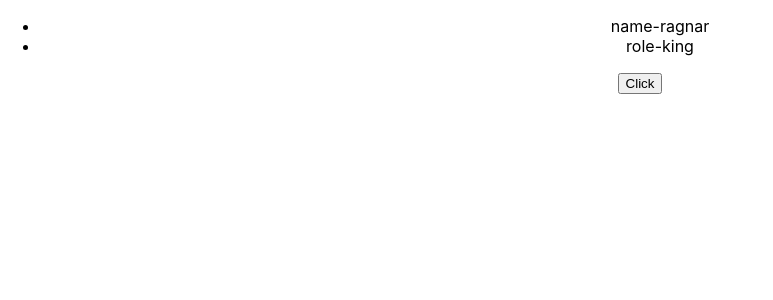
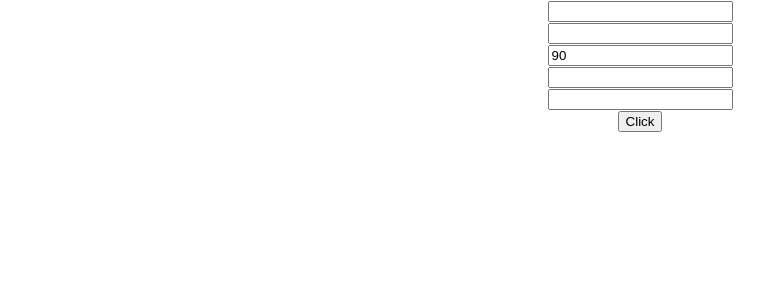
Before and after one commit to Shansudar/Manfree-react, a React (Create React App) app in the folder my-app/: page / in a window 1280 px wide. Shown: the top 300 px of the page, without its empty margins (0-773 px from the left). Built offline with nearby package versions, Linux system fonts and the light colour scheme.

Commit message:
useref hook started

```diff
--- a/my-app/src/App.js
+++ b/my-app/src/App.js
@@ -1,9 +1,9 @@
 import "./App.css";
-import Example from "./components/Example";
+import Reference from "./components/Hooks/Reference";
 function App() {
   return (
     <div className="App">
-     <Example/>
+      <Reference />
     </div>
   );
 }
--- a/my-app/src/components/Example.jsx
+++ b/my-app/src/components/Example.jsx
@@ -1,4 +1,4 @@
-import React, { useState } from "react";
+import React, { useEffect, useState } from "react";
 
 const initialState = {
   name: "ragnar",
@@ -7,11 +7,19 @@ const initialState = {
 
 const Example = () => {
   const [person, setPerson] = useState(initialState);
+  useEffect(() => {
+    console.log("working");
+
+    return () => {
+      console.log("inner Function");
+    };
+  }, [person,]);
   const keys = Object.keys(person);
   const handleClick = () => {
     const another = { ...person, age: 21 };
+
     setPerson(another);
-    console.log(person);
+    // console.log(person);
   };
   return (
     <div>
--- /dev/null
+++ b/my-app/src/components/Hooks/Reference.jsx
@@ -0,0 +1,25 @@
+import React, { createRef, useEffect } from "react";
+
+const Reference = () => {
+  const firstRef = createRef();
+  useEffect(() => {
+    firstRef.current.value = 90;
+  }, []);
+  return (
+    <div>
+      <input type="text" />
+      <br />
+      <input type="text" />
+      <br />
+      <input type="text" ref={firstRef} />
+      <br />
+      <input type="text" />
+      <br />
+      <input type="text" />
+      <br />
+      <button onClick={() => console.log(firstRef)}>Click</button>
+    </div>
+  );
+};
+
+export default Reference;
```
